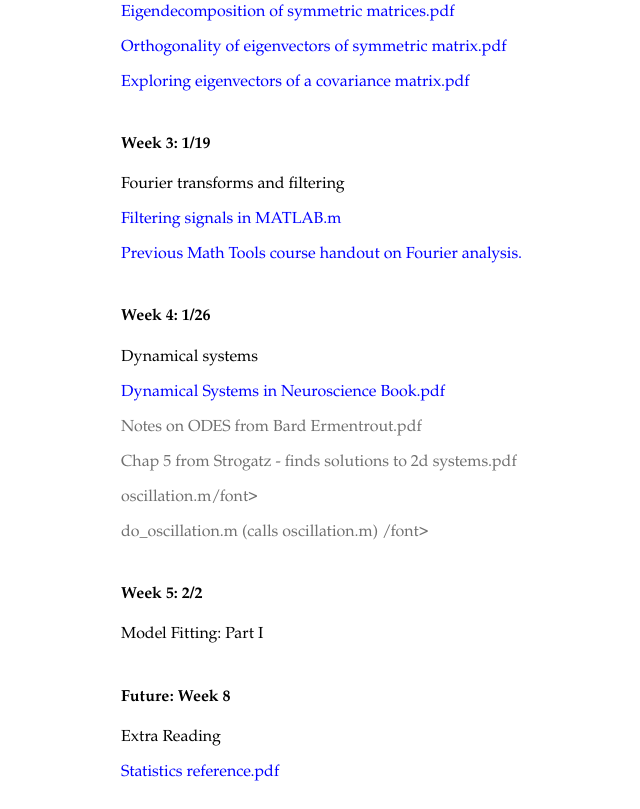
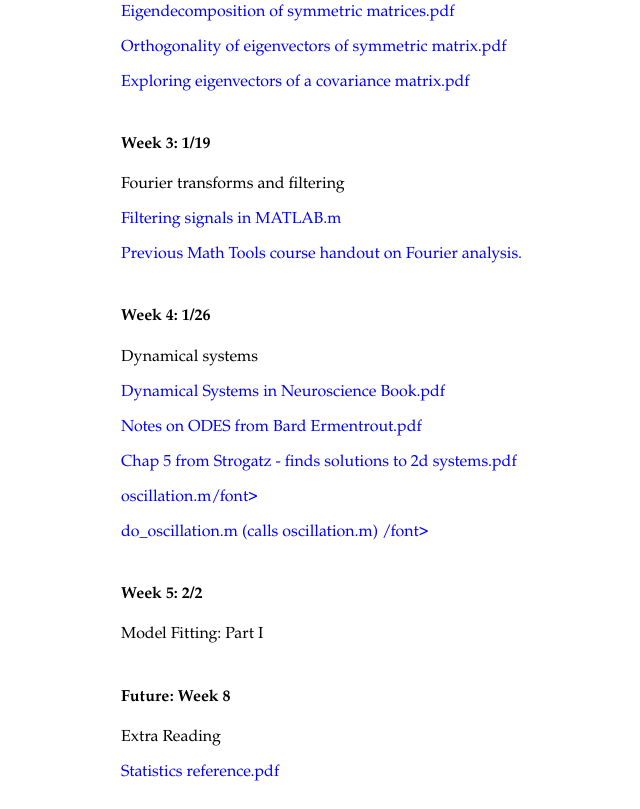
Before and after one commit to lmcintosh/nbio228, a plain HTML site: page handouts.html in a window 1280 px wide. Shown: the part 685-1494 px from the top of the page, without its empty margins (202-842 px from the left). Drawn offline with Linux system fonts and the light colour scheme.

Commit message:
fixed color

```diff
--- a/handouts.html
+++ b/handouts.html
@@ -88,10 +88,10 @@ a:active {
       <h4>Week 4: 1/26</h4>
       <p>Dynamical systems</p>
       <p><a href="handouts/Dynamical Systems in Neuroscience.pdf"><font color="blue">Dynamical Systems in Neuroscience Book.pdf</font></a></p>
-      <p><a href="handouts/bards_notes_on_diffeqs.pdf">Notes on ODES from Bard Ermentrout.pdf</font></a></p>
-      <p><a href="handouts/Chap5_Strogatz.pdf"> Chap 5 from Strogatz - finds solutions to 2d systems.pdf</font></a></p>
-      <p><a href="handouts/oscillation.m.">oscillation.m/font></a></p>
-      <p><a href="handouts/do_oscillation.m">do_oscillation.m (calls oscillation.m) /font></a></p>
+      <p><a href="handouts/bards_notes_on_diffeqs.pdf"><font color = "blue">Notes on ODES from Bard Ermentrout.pdf</font></a></p>
+      <p><a href="handouts/Chap5_Strogatz.pdf"><font color="blue">Chap 5 from Strogatz - finds solutions to 2d systems.pdf</font></a></p>
+      <p><a href="handouts/oscillation.m."><font color="blue">oscillation.m/font></a></p>
+      <p><a href="handouts/do_oscillation.m"><font color="blue">do_oscillation.m (calls oscillation.m) /font></a></p>
 
 
     </td>
```
